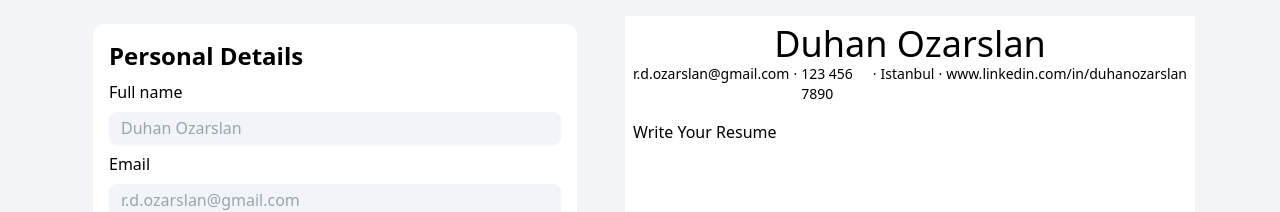
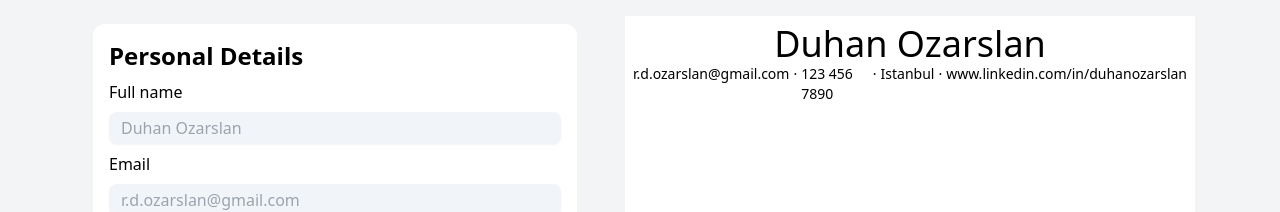
Before and after one commit to dhnozr/CVMaker, a React (Vite) app: page / in a window 1280 px wide. Shown: the top 212 px of the page. Built offline with nearby package versions, Linux system fonts and the light colour scheme.

Commit message:
text deleted

```diff
--- a/src/App.jsx
+++ b/src/App.jsx
@@ -82,10 +82,6 @@ function App() {
             </div>
           </div>
           {/* top section end */}
-
-          <div>
-            <h2>Write Your Resume</h2>
-          </div>
 
           {/* show experience */}
           {experiences.length >= 1 ? (
```
